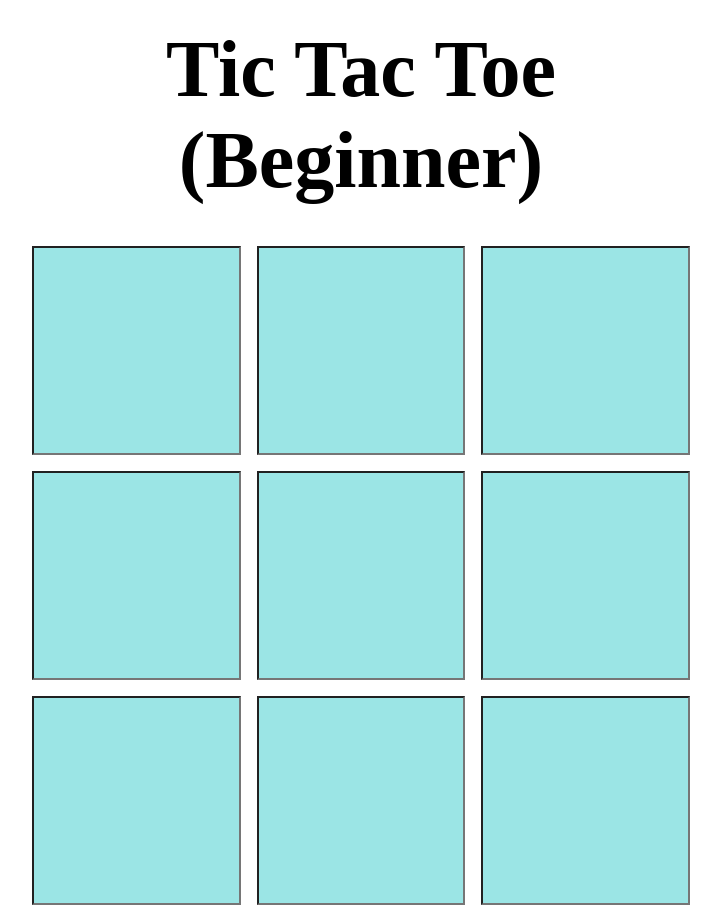
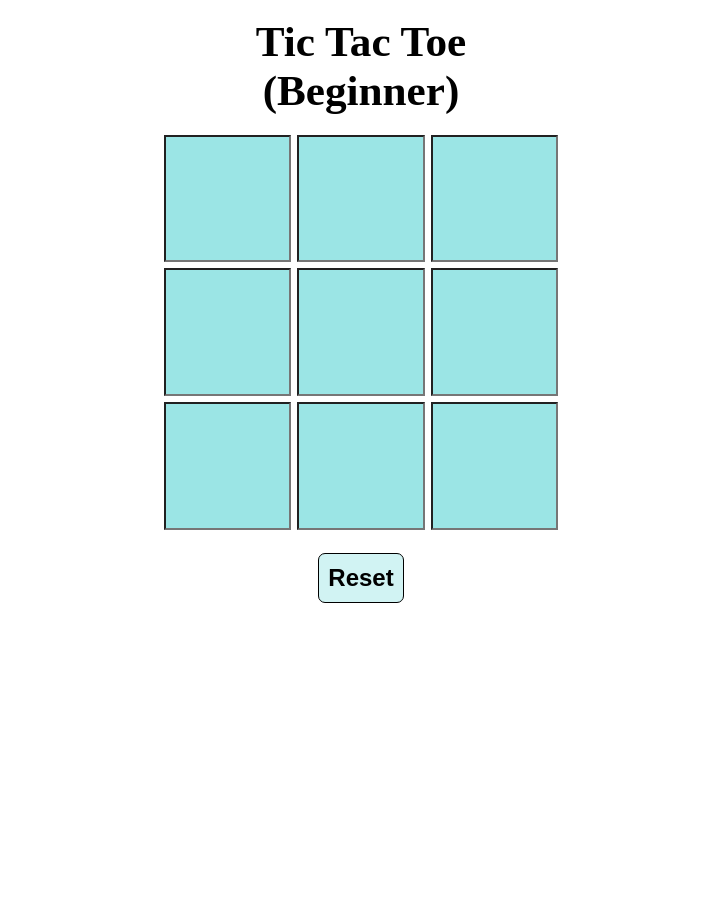
Before and after one commit to DharmikPansuriya/Tic-Tac-Toe.github.io, a plain HTML site: page tictactoe.html in a window 1280 px wide. Shown: the top 916 px of the page, without its empty margins (279-1000 px from the left). After the commit the page ends 800 px from the top, so only its background shows below. Drawn offline with Linux system fonts and the light colour scheme.

Commit message:
Made changes in CSS to make it Browser Friendly

```diff
--- a/tictactoe.css
+++ b/tictactoe.css
@@ -6,7 +6,7 @@ table {
 .font {
   margin-top: 0.2em;
   margin-bottom: 0.4em;
-  font-size: 5rem;
+  font-size: 2.7rem;
   font-weight: bold;
 }
 
@@ -23,7 +23,7 @@ input {
   border-collapse: collapse;
   font-size: 30px;
   text-align: center;
-  padding: 0.5rem;
+  padding: 0.1em;
 }
 
 #one,
@@ -35,9 +35,10 @@ input {
 #seven,
 #eight,
 #nine {
-  font-size: 5rem;
-  width: 5cm;
-  height: 5cm;
+  font-size: 3rem;
+  width: 2cm;
+  height: 2cm;
+  padding: 0.5em;
 }
 #button {
   text-align: center;
@@ -48,9 +49,9 @@ input {
   color: rgb(0, 0, 0);
   border-collapse: collapse;
   border: 1px solid rgb(0, 0, 0);
-  font-size: 3rem;
-  margin: 0.5em 0 0 0;
-  padding: 10px;
+  font-size: 1.5rem;
+  margin: 0.2em 0 0 0;
+  padding: 0.4em;
   border-radius: 7px;
 }
 #reset:hover {
```
